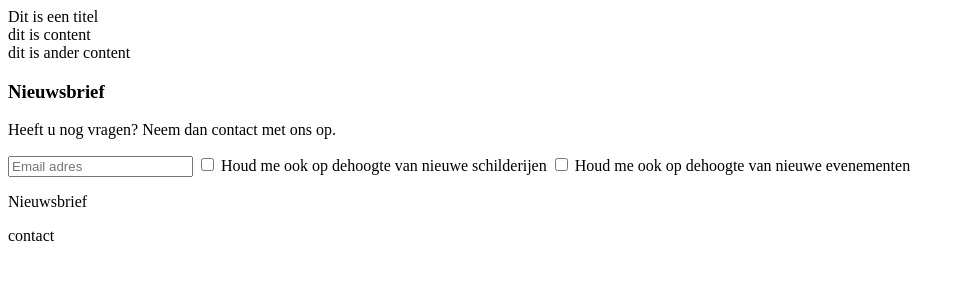
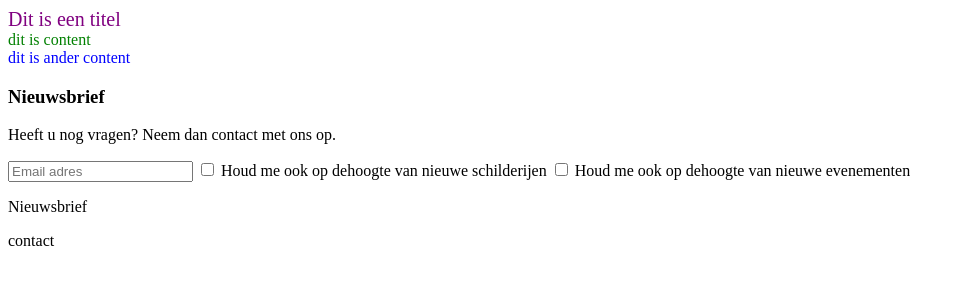
Before and after one commit to MennoEmmerik/KW1C-Frontend-1, a plain HTML site: page index.html in a window 1280 px wide. Shown: the whole page, without its empty margins (0-965 px from the left). Drawn offline with Linux system fonts and the light colour scheme.

Commit message:
scss werkt yeeey

```diff
--- a/css/index.scss
+++ b/css/index.scss
@@ -1,7 +1,13 @@
+
 .theme{
-    color: red;
+    &__title{
+        font-size: 20px;
+        color: purple;
+    }
+    &__content{
+        color: green;
+        &__content{
+            color: blue;
+        }
+    }
 }
-
-.theme-title{
-    color: purple;
-}
--- a/index.html
+++ b/index.html
@@ -14,7 +14,7 @@
         </div>
         <div class="theme__content">
             dit is content
-            <div class="theme__content-content">
+            <div class="theme__content__content">
                 dit is ander content
             </div>
         </div>
```
Also changed, not shown: css/index.css, 1 other file.
